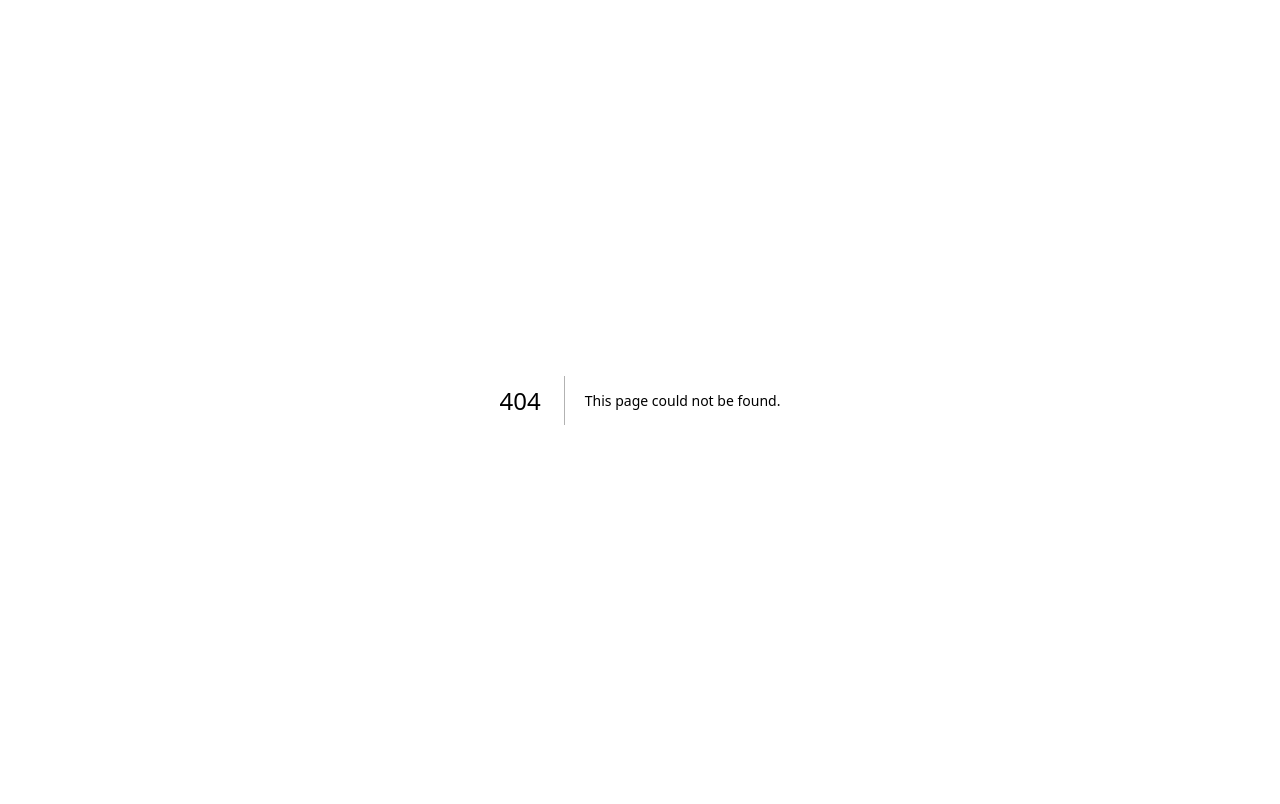
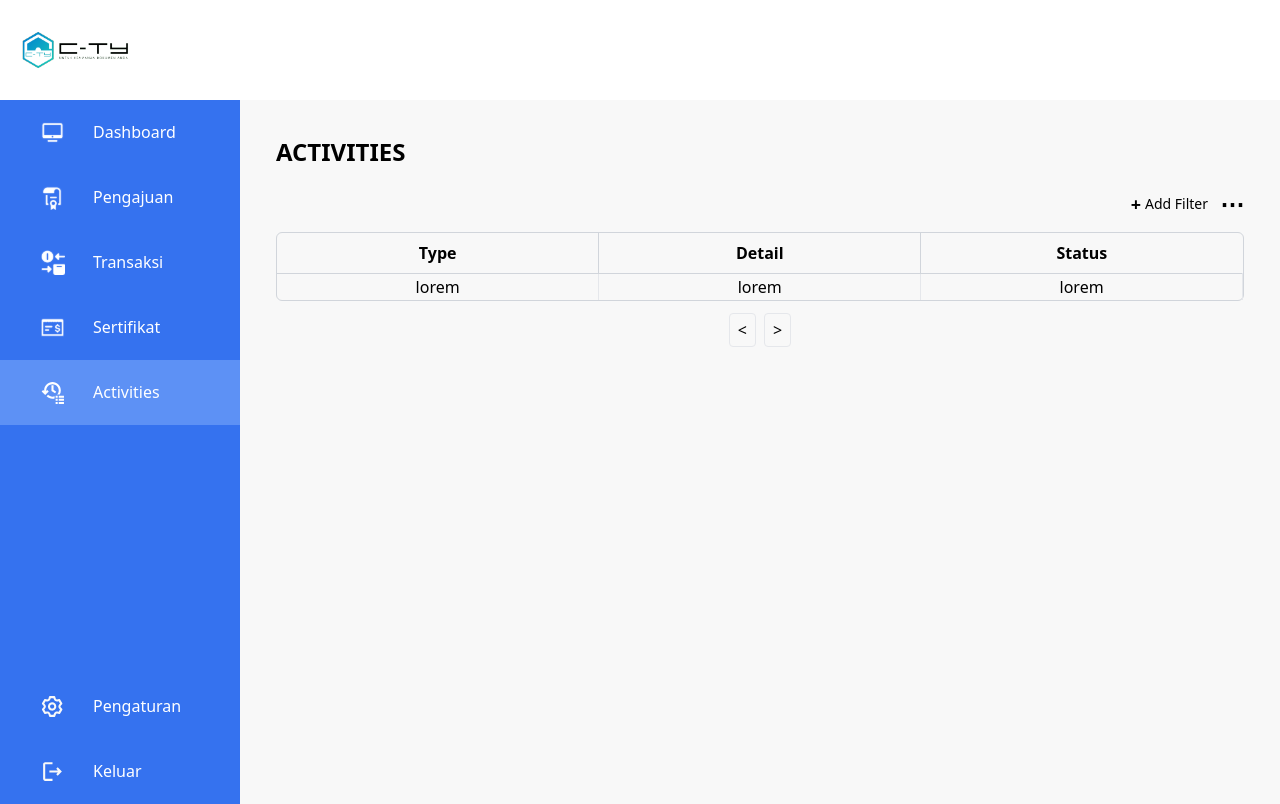
Before and after one commit to Jong44/fronted_cty, a Next.js app: page /user/activities in a window 1280 px wide. Before the commit this address had no page. Built offline with nearby package versions, Linux system fonts and the light colour scheme.

Commit message:
security_setting

```diff
--- a/src/components/global/layout/Sidebar.js
+++ b/src/components/global/layout/Sidebar.js
@@ -30,6 +30,12 @@ const Index = () => {
       title: "Sertifikat",
       icon: "Cheque.svg",
       link: "/user/sertifikat",
+    },
+    {
+      id: 5,
+      title: "Activities",
+      icon: "activities.svg",
+      link: "/user/activities",
     },
   ];
 
--- /dev/null
+++ b/src/pages/user/activities/index.js
@@ -0,0 +1,46 @@
+import React from 'react';
+import RootLayout from '@/components/global/layout/RootLayout';
+
+const Activities = () => {
+    return (
+        <RootLayout>
+        <div className="p-5">
+            <h1 className="text-2xl font-bold mb-5">ACTIVITIES</h1>
+
+            <div className="flex justify-end items-center mb-3 gap-3">
+            <button className="text-sm font-medium flex items-center gap-1">
+            <span className="text-lg font-bold">+</span> Add Filter
+            </button>
+            <button className="text-2xl font-bold">⋯</button>
+        </div>
+
+            <div className="border border-gray-300 rounded-md">
+            <table className="w-full border-collapse text-left">
+                <thead>
+                <tr className="border-b border-gray-300">
+                    <th className="py-2 px-3 border-r border-gray-300 w-1/3 text-center">Type</th>
+                    <th className="py-2 px-3 border-r border-gray-300 w-1/3 text-center">Detail</th>
+                    <th className="py-2 px-3 w-1/3 text-center">Status</th>
+                </tr>
+                </thead>
+                <tbody>
+
+                <tr>
+                    <td className="px-3 text-center border-r">lorem</td>
+                    <td className="px-3 text-center border-r">lorem</td>
+                    <td className="px-3 text-center border-r">lorem</td>
+                </tr>
+                </tbody>
+            </table>
+            </div>
+
+            <div className="flex justify-center mt-3">
+            <button className="px-2 py-1 border rounded mx-1">&lt;</button>
+            <button className="px-2 py-1 border rounded mx-1">&gt;</button>
+            </div>
+        </div>
+        </RootLayout>
+    );
+};
+
+export default Activities;
--- a/src/pages/user/pengaturan/security_setting/index.js
+++ b/src/pages/user/pengaturan/security_setting/index.js
@@ -1,9 +1,37 @@
-import React from 'react'
+import Head from 'next/head';
+import React from 'react';
+import RootLayout from '@/components/global/layout/RootLayout';
 
 const SecuritySetting = () => {
   return (
-    <div>SecuritySetting</div>
-  )
-}
+    <>
+      <Head>
+        <title>Account Setting</title>
+      </Head>
+      <RootLayout>
+        <div className="px-7 py-10">
+          <h1 className="text-left mb-5 text-3xl font-bold py-3">Change Password</h1>
+          <form className="space-y-5 w-full">
+            <div>
+              <label htmlFor="recent" className="block font-bold mb-2 text-lg py-1">Your recent password</label>
+              <input className="border border-black rounded-lg w-full p-3 text-sm" type="password" id="recent" name="recent" placeholder="Recent password"/>
+            </div>
+            <div>
+              <label htmlFor="new" className="block font-bold mb-2 text-lg py-1">Your new password</label>
+              <input className="border border-black rounded-lg w-full p-3 text-sm" type="password" id="new" name="new" placeholder="New password"/>
+            </div>
+            <div>
+              <label htmlFor="newpass" className="block font-bold mb-2 text-lg py-1">Confirm your new password</label>
+              <input className="border border-black rounded-lg w-full p-3 text-sm" type="password" id="newpass" name="newpass" placeholder="Confirm new password"/>
+            </div>
+            <div className="text-right py-10">
+              <button type="submit" className="bg-blue-800 text-white font-bold px-8 py-2 rounded-lg">UPDATE</button>
+            </div>
+          </form>
+        </div>
+      </RootLayout>
+    </>
+  );
+};
 
-export default SecuritySetting
+export default SecuritySetting;
```
Also changed, not shown: public/assets/icons/activities.svg (added).
